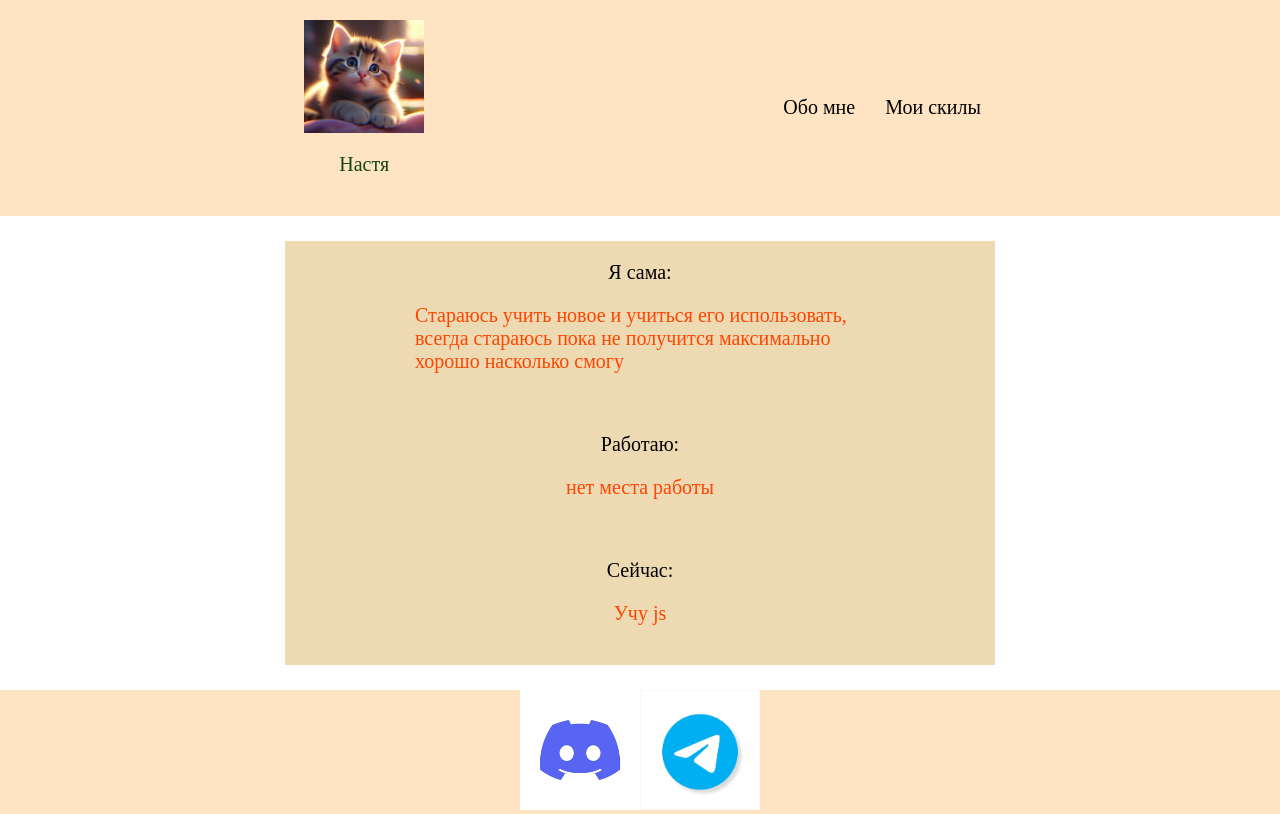
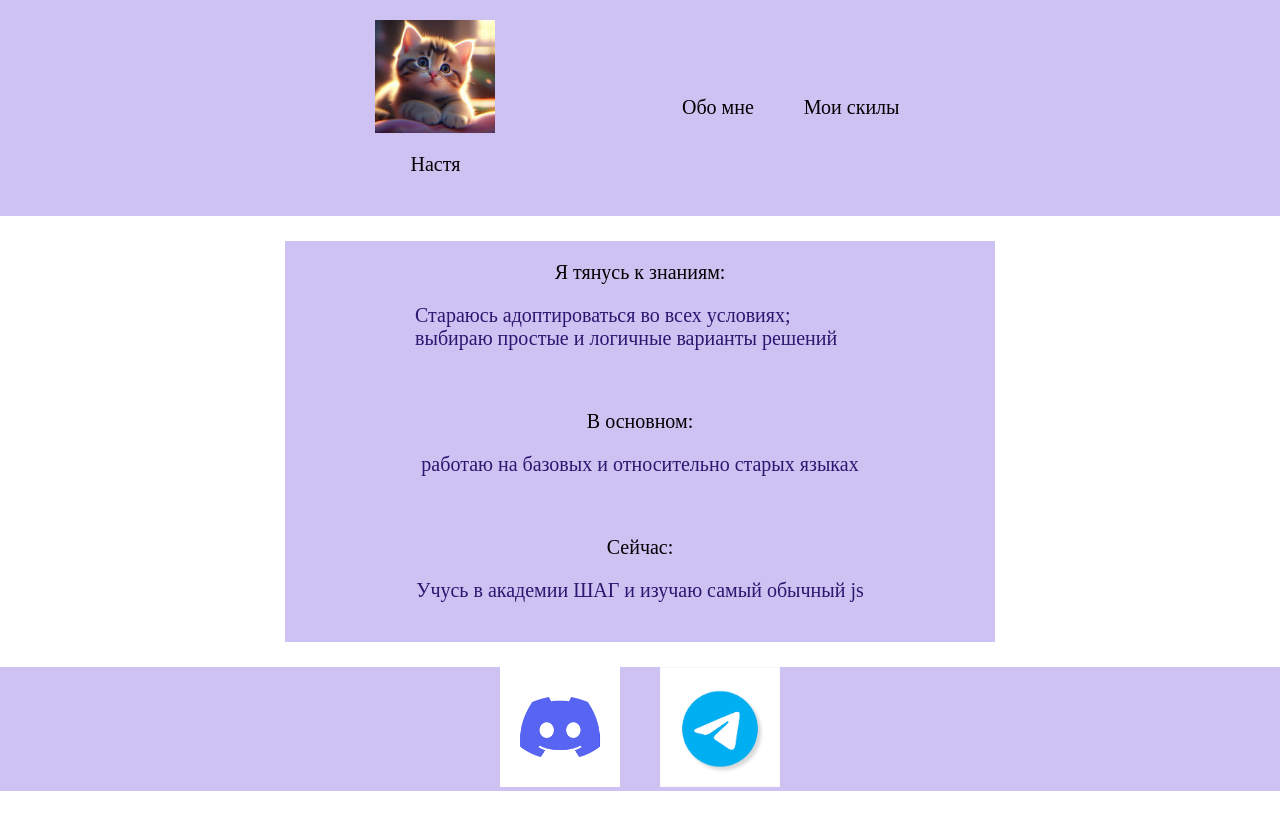
Before and after one commit to Fixya/cati, a website built with Vite: page index.html in a window 1280 px wide. Built offline with nearby package versions, Linux system fonts and the light colour scheme; data requests are answered from the project's data file; files whose address does not match are found by name.

Commit message:
26.03.2024

```diff
--- a/components/activityCard.module.css
+++ b/components/activityCard.module.css
@@ -8,17 +8,17 @@
 .Im {
     width: 450px;
     font-size: 20px;
-    color: orangered;
+    color: #2c1670;
 }
 
 .job {
     font-size: 20px;
-    color: orangered;
+    color: #2c1670;
 }
 
 .affair {
     font-size: 20px;
-    color: orangered;
+    color: #2c1670;
 }
 
 .text {
--- a/components/contactsCard.module.css
+++ b/components/contactsCard.module.css
@@ -6,7 +6,7 @@
 }
 
 .href {
-
+    margin: 20px;
 }
 
 .image {
--- a/components/skillCard.module.css
+++ b/components/skillCard.module.css
@@ -5,7 +5,7 @@
 }
 
 .languages {
-    color: #f23f60;
+    color: #2c1670;
 }
 
 .text {
@@ -20,7 +20,11 @@
     margin: 10px;
     font-size: 20px;
     text-decoration: none;
-    color: #a84822;
+    color: #4020a1;
     display: flex;
     flex-direction: column;
 }
+
+.href:hover {
+    color: #8c6fe3;
+}
--- a/components/userCard.module.css
+++ b/components/userCard.module.css
@@ -1,4 +1,5 @@
 .container {
+    grid-area: user;
     order: -1;
     margin: 20px;
     display: flex;
@@ -12,5 +13,4 @@
 
 .name {
     font-size: 20px;
-    color: #134511;
 }
--- a/db.json
+++ b/db.json
@@ -2,7 +2,7 @@
   "user" : [
     {
       "id": "user",
-      "image": "me.jfif",
+      "image": "main.jfif",
       "name": "Настя"
     }
   ],
@@ -10,15 +10,15 @@
     {
       "id": "activity",
       "Im": {
-        "title": "Стараюсь учить новое и учиться его использовать, всегда стараюсь пока не получится максимально хорошо насколько смогу",
-        "specification": "Я сама"
+        "title": "Стараюсь адоптироваться во всех условиях; выбираю простые и логичные варианты решений",
+        "specification": "Я тянусь к знаниям"
       },
       "job": {
-        "title": "нет места работы",
-        "specification": "Работаю"
+        "title": "работаю на базовых и относительно старых языках",
+        "specification": "В основном"
       },
       "affair": {
-        "title": "Учу js",
+        "title": "Учусь в академии ШАГ и изучаю самый обычный js",
         "specification": "Сейчас"
       }
     }
@@ -31,11 +31,11 @@
         "specification": "Языки на которых я программировала"
       },
       "projects": [{
-        "href": "https://github.com/Fixya/Lesson_3",
-        "specification": "Мой 3 урок на C++" },
+        "href": "https://github.com/Fixya/Polutopia",
+        "specification": "Мой проект на C++" },
         {
         "href":  "https://github.com/Fixya/Polutopia",
-        "specification": "Мой первый проект" },
+        "specification": "Мой проект на C++" },
         {
         "href": "https://github.com/Fixya/Lesson_",
         "specification": "Мой урок на C++" }]
--- a/feathers/footer/footer.css
+++ b/feathers/footer/footer.css
@@ -1,7 +1,7 @@
 .footer {
     width: 100%;
     height: auto;
-    background-color: bisque;
+    background-color: #cdc2f2;
     display: flex;
     justify-content: center;
 }
--- a/feathers/header/header.css
+++ b/feathers/header/header.css
@@ -1,19 +1,23 @@
 .header {
     width: 100%;
     height: auto;
-    background-color: bisque;
-    display: flex;
-    justify-content: space-evenly;
+    background-color: #cdc2f2;
+    /*display: flex;*/
+    /*justify-content: space-evenly;*/
+    display: grid;
+    grid-template-areas:
+    ". . . user nav . . .";
 }
 
 .ulClass {
+    grid-area: nav;
     display: flex;
     align-items: center;
     justify-content: center;
 }
 
 .liClass {
-    margin: 15px;
+    margin: 25px;
     list-style-type: none;
     font-size: 20px;
 }
--- a/feathers/layout/layout.css
+++ b/feathers/layout/layout.css
@@ -2,6 +2,6 @@
     display: grid;
     grid-template-areas:
         ". main .";
-    background-image: url("images/font.jpg");
+    background-image: url("images/back.avif");
     background-size: cover;
 }
--- a/index.html
+++ b/index.html
@@ -3,6 +3,7 @@
   <head>
     <meta charset="UTF-8" />
   <meta name="viewport" content="width=device-width, initial-scale=1.0" />
+    <link rel="shortcut icon" href="./images/main.jfif">
   <title>My site</title>
   </head>
   <body>
--- a/page/page.module.css
+++ b/page/page.module.css
@@ -2,7 +2,7 @@
     grid-area: main;
   margin: 25px;
     width: auto;
-  background-color: #edd9b2;
+  background-color: #cdc2f2;
   display: flex;
     flex-direction: column;
 align-items: center;
```
Also changed, not shown: images/back.avif (added), images/background.jpg (renamed from images/font.jpg), images/main.jfif (renamed from images/me.jfif).
